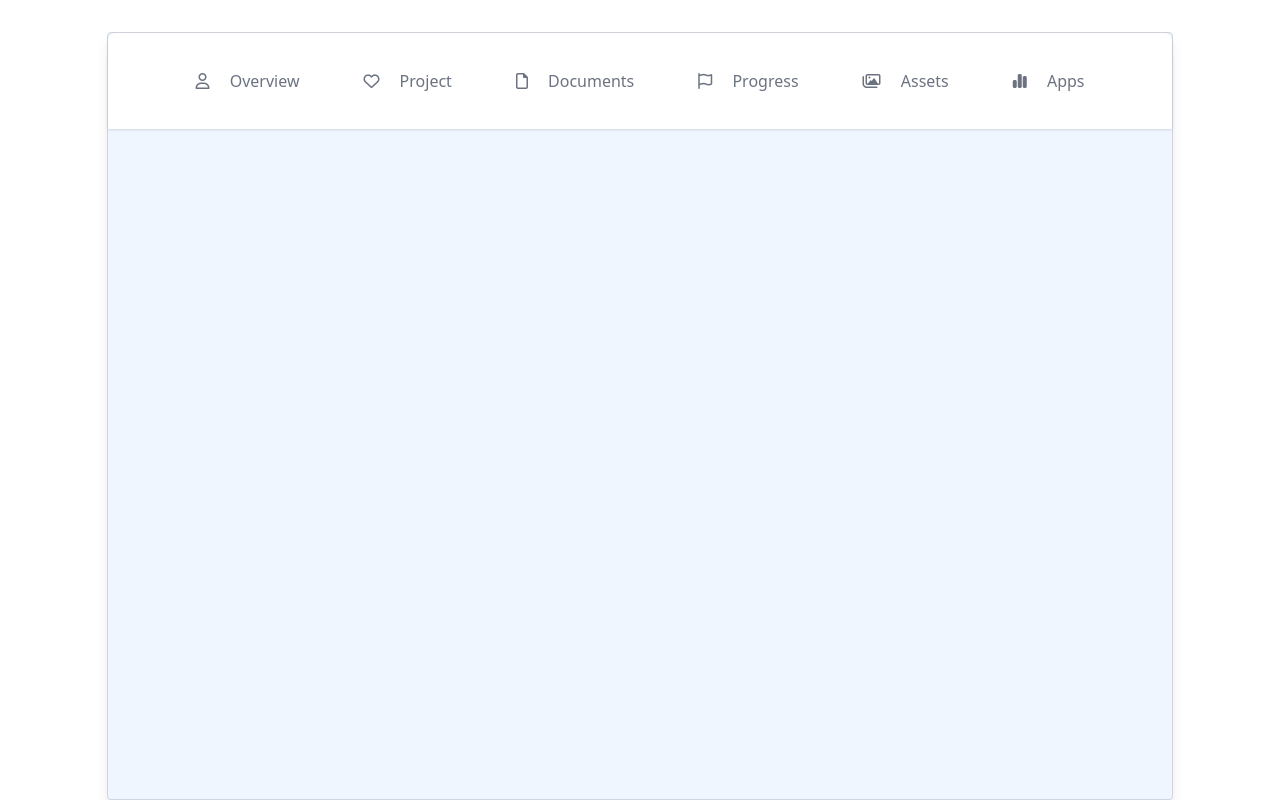
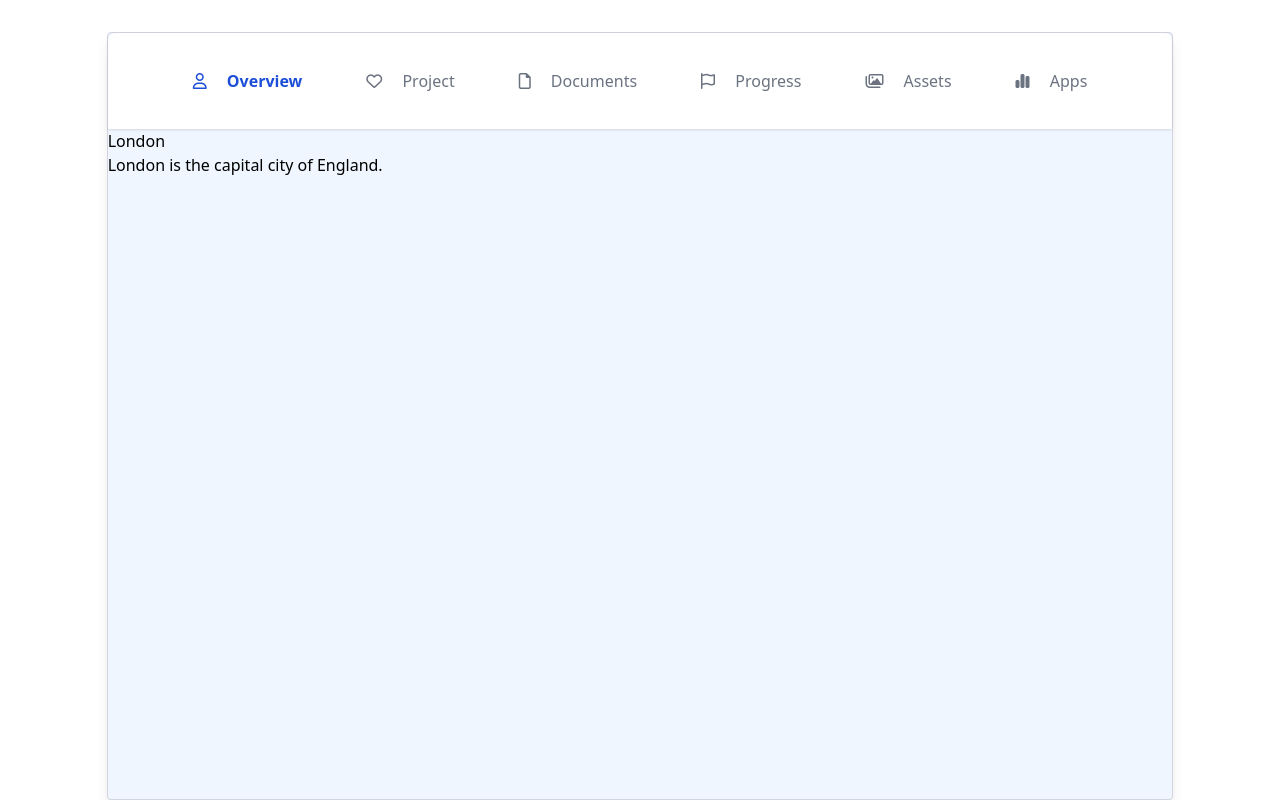
Before and after one commit to G-web007/tabs, a website: page index.html in a window 1280 px wide. Both pictures are taken after a click on the button "Overview". Drawn offline with Linux system fonts and the light colour scheme.

Commit message:
add javaScript functionality

```diff
--- a/index.html
+++ b/index.html
@@ -8,14 +8,44 @@
   <link rel="stylesheet" href="https://cdnjs.cloudflare.com/ajax/libs/font-awesome/6.7.2/css/all.min.css">
 </head>
 <body class="flex justify-center pt-8 h-screen">
-  <div class="flex justify-center w-5/6 h-full rounded bg-blue-50 border border-gray-300 shadow-lg">
-   <div class="bg-white shadow w-full h-24 flex justify-center rounded-t-lg">
-      <button class="btn-nav"><i class="fa-regular fa-user pr-4"></i> Overview</button>
-      <button class="btn-nav"><i class="fa-regular fa-heart pr-4"></i> Project</button>
-      <button class="btn-nav"><i class="fa-regular fa-file pr-4"></i> Documents</button>
-      <button class="btn-nav"><i class="fa-regular fa-flag pr-4"></i> Progress</button>
-      <button class="btn-nav"><i class="fa-regular fa-images pr-4"></i> Assets</button>
-      <button class="btn-nav"><i class="fa-solid fa-chart-simple pr-4"></i> Apps</button>
+  <div class="flex w-5/6 h-full rounded bg-blue-50 border border-gray-300 shadow-lg flex-col">
+    <div class="bg-white shadow w-full h-24 flex justify-center rounded-t-lg">
+      <button class="btn-nav tablinks" data-target="Overview"><i class="fa-regular fa-user pr-4"></i> Overview</button>
+      <button class="btn-nav tablinks" data-target="Project"><i class="fa-regular fa-heart pr-4"></i> Project</button>
+      <button class="btn-nav tablinks" data-target="Documents"><i class="fa-regular fa-file pr-4"></i> Documents</button>
+      <button class="btn-nav tablinks" data-target="Progress"><i class="fa-regular fa-flag pr-4"></i> Progress</button>
+      <button class="btn-nav tablinks" data-target="Assets"><i class="fa-regular fa-images pr-4"></i> Assets</button>
+      <button class="btn-nav tablinks" data-target="Apps"><i class="fa-solid fa-chart-simple pr-4"></i> Apps</button>
+    </div>
+
+    <div id="Overview" class="tabcontent">
+      <h3>London</h3>
+      <p>London is the capital city of England.</p>
+    </div>
+
+    <div id="Project" class="tabcontent">
+      <h3>Paris</h3>
+      <p>Paris is the capital of France.</p>
+    </div>
+
+    <div id="Documents" class="tabcontent">
+      <h3>Tokyo</h3>
+      <p>Tokyo is the capital of Japan.</p>
+    </div>
+
+    <div id="Progress" class="tabcontent">
+      <h3>Progress</h3>
+      <p>Tokyo is the capital of Japan.</p>
+    </div>
+
+    <div id="Assets" class="tabcontent">
+      <h3>Assets</h3>
+      <p>Tokyo is the capital of Japan.</p>
+    </div>
+
+    <div id="Apps" class="tabcontent">
+      <h3>Apps</h3>
+      <p>Tokyo is the capital of Japan.</p>
     </div>
   </div>
 
--- a/main.js
+++ b/main.js
@@ -1 +1,27 @@
-console.log('Hello World!');
+const elements = document.querySelectorAll('.tablinks');
+for (let i = 0; i < elements.length; i++) {
+    elements[i].addEventListener('click', function(event) {
+        const targetId = this.getAttribute('data-target');
+        openCity(event, targetId);
+    });
+}
+
+function openCity(evt, targetId) {
+    let tabcontent = document.getElementsByClassName('tabcontent');
+    for (let i = 0; i < tabcontent.length; i++) {
+        tabcontent[i].style.display = "none";
+    }
+
+    let tablinks = document.getElementsByClassName('tablinks');
+    for (let i = 0; i < tablinks.length; i++) {
+        tablinks[i].className = tablinks[i].className.replace(" active", "");
+    }
+
+    const targetElement = document.getElementById(targetId);
+    if (targetElement) {
+        targetElement.style.display = "block";
+        evt.currentTarget.className += " active";
+    } else {
+        console.error("No element found with ID:", targetId);
+    }
+}
--- a/styles.css
+++ b/styles.css
@@ -5,3 +5,11 @@
 .btn-nav {
     @apply p-8 text-gray-500 hover:text-black;
 }
+
+.btn-nav.active {
+    @apply text-blue-700 font-semibold;
+}
+
+.tabcontent {
+    @apply hidden;
+}
```
Also changed, not shown: output.css.
